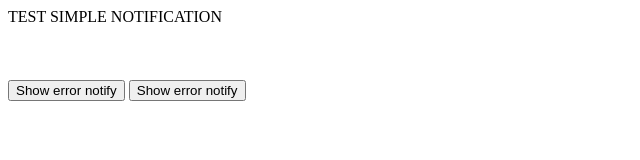
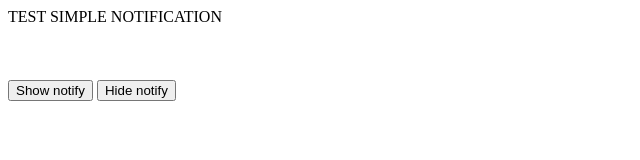
Before and after one commit to lukin-deema/simple-controls, a plain HTML site: page index.html in a window 1280 px wide. Shown: the whole page, without its empty margins (0-640 px from the left). Drawn offline with Linux system fonts and the light colour scheme.

Commit message:
add simpleToolTip

```diff
--- a/index.html
+++ b/index.html
@@ -10,10 +10,11 @@
 	<br/>
 	<br/>
 	<br/>
-	<input type="button" name="button" value="Show error notify" onclick="showNotification()">
-	<input type="button" name="button" value="Show error notify" onclick="hideNotification()">
+	<input type="button" name="button" value="Show notify" onclick="showNotification()" id="ttTest1">
+	<input type="button" name="button" value="Hide notify" onclick="hideNotification()" id="ttTest2">
 
 </body>
 <script type="text/javascript" src="simpleNotification.js"></script>
+<script type="text/javascript" src="simpleToolTip.js"></script>
 <script type="text/javascript" src="index.js"></script>
 </html>
--- a/index.js
+++ b/index.js
@@ -1,12 +1,25 @@
-opt = {
+var optN = {
 	"containerIdName": 'msg_mess',
 	"exitCross": false,
-	"position": "bottom", /// bottom  top
+	"position": "top", /// bottom  top
 }
-var m = new SimpleNotification(opt);
+var m = new SimpleNotification(optN);
 function showNotification() {
 	m.renderSuccess('some text');
 }
 function hideNotification(){
 	m.destroy();
 }
+
+var ttOption1 = {
+	hookElem: document.querySelector("#ttTest1"),
+	toolTipId: "id1",
+	toolTipText: "Show notify",
+}
+var ttOption2 = {
+	hookElem: document.querySelector("#ttTest2"),
+	toolTipId: "id2",
+	toolTipText: "Hide notify",
+}
+var tt1 = new SimpleToolTip(ttOption1);
+var tt2 = new SimpleToolTip(ttOption2);
--- /dev/null
+++ b/simpleToolTip.js
@@ -0,0 +1,51 @@
+(function SimpleToolTip(global) {
+	function applyStyles(node, styles) {
+		Object.keys(styles).forEach(function(key) {
+			node.style[key] = styles[key];
+		});
+	}
+
+	function optionsGet() {
+		return this.options;
+	}
+	function optionsSet(opt) {
+		this.options = {};
+		this.options.hookElem = opt.hookElem;
+		this.options.toolTipId = opt.toolTipId;
+		this.options.toolTipText = opt.toolTipText;
+	}
+
+	function SimpleToolTip(options) {
+		this.optionsSet(options);
+		this.toolTipContainer = document.createElement('div');
+		this.toolTipContainer.setAttribute('id', this.options.toolTipId);
+		this.toolTipContainer.innerHTML = options.toolTipText;
+		applyStyles(this.toolTipContainer, {
+			"display": "none",
+			'background-color': '#ffffff', "position": "absolute"
+		})
+
+		document.body.appendChild(this.toolTipContainer);
+
+		this.options.hookElem.setAttribute('toolTipId', this.options.toolTipId);
+		this.options.hookElem.addEventListener('mousemove', function(e){
+			var elem = document.querySelector("#"+e.target.getAttribute('toolTipId'));
+			elem.style.top = (e.pageY-20)+"px";
+			elem.style.left = (e.pageX)+"px";
+		});
+		this.options.hookElem.addEventListener('mouseover', function(e){
+			var elem = document.querySelector("#"+e.target.getAttribute('toolTipId'));
+			elem.style.display = "block";
+		});
+		this.options.hookElem.addEventListener('mouseleave', function(e){
+			var elem = document.querySelector("#"+e.target.getAttribute('toolTipId'));
+			elem.style.display = "none";
+		});
+	}
+	SimpleToolTip.prototype = {
+		optionsGet: optionsGet,
+		optionsSet: optionsSet,
+	};
+
+	global.SimpleToolTip = SimpleToolTip;
+})(this);
```
